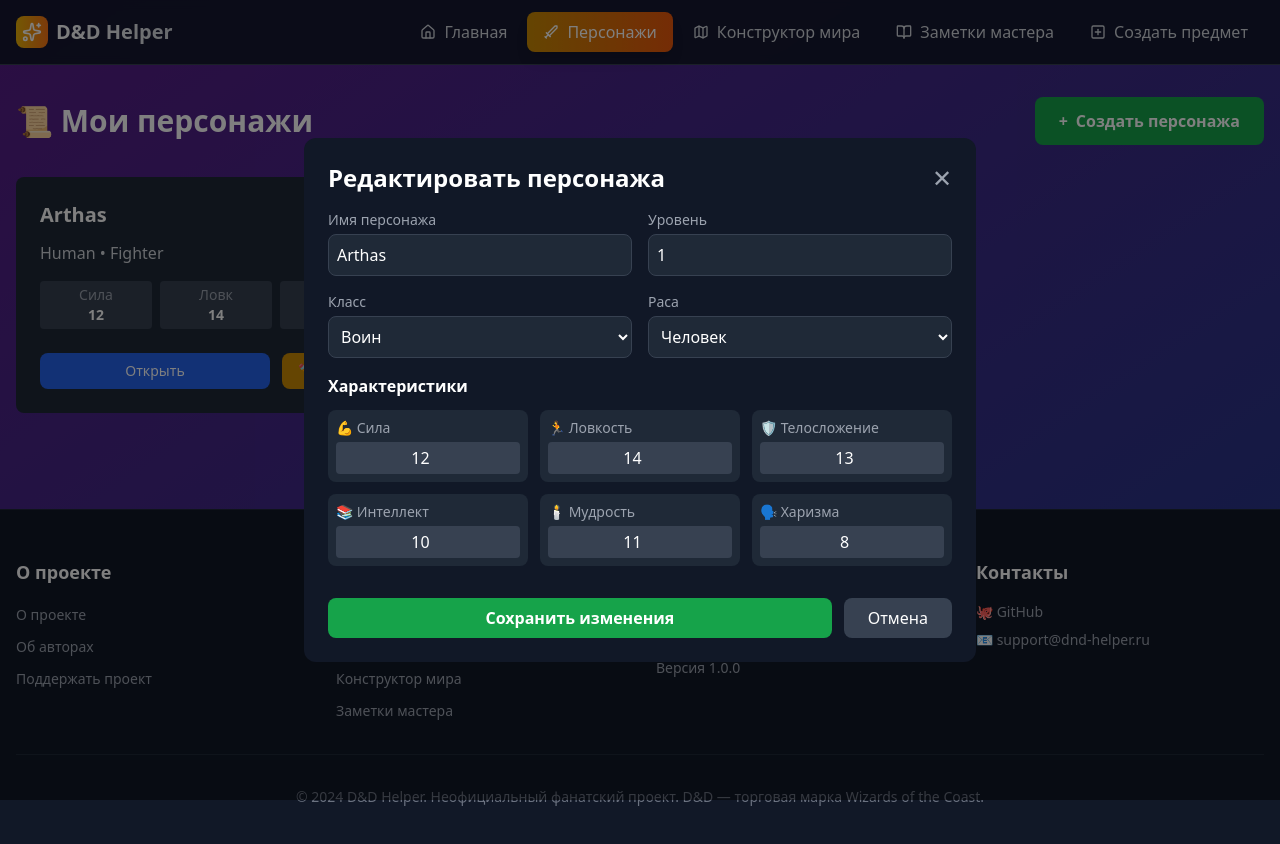
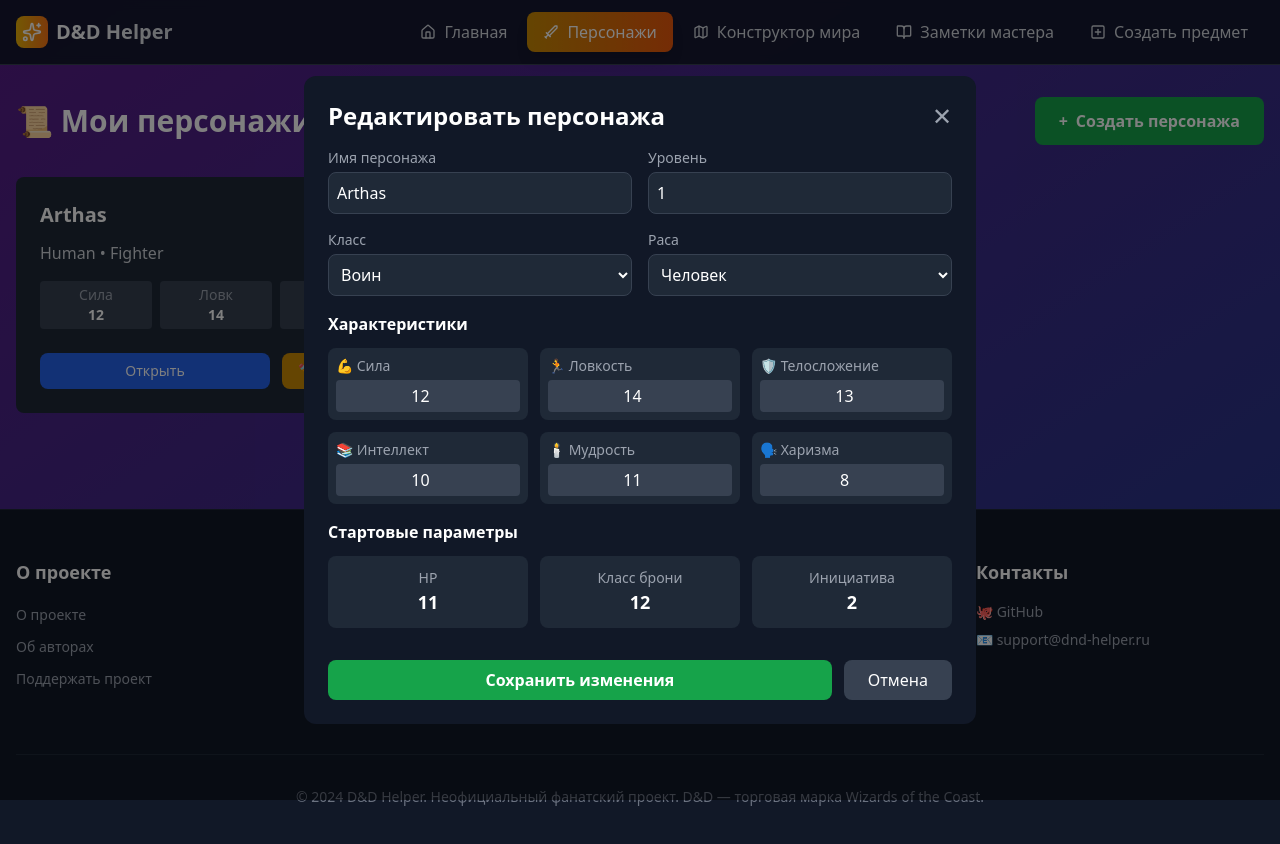
Before and after one commit to batatich/dnd-helper, a React (Vite) app: page /characters in a window 1280 px wide. Both pictures are taken after a click on the button "✏️". Shown: the top 844 px of the page. Built offline with nearby package versions, Linux system fonts and the light colour scheme.

Commit message:
Feat: character creator v1 is now on air

```diff
--- a/src/components/CharacterForm.tsx
+++ b/src/components/CharacterForm.tsx
@@ -1,6 +1,7 @@
 import { useState } from 'react'
 import { useCharacterStore } from '../stores/characterStore'
 import type { Character, Stats } from '../types/characters'
+import { calculateStartingDerivedStats } from '../utils/createCharacter'
 
 interface CharacterFormProps {
   character?: Character | null
@@ -48,6 +49,8 @@ export function CharacterForm({ character, onClose }: CharacterFormProps) {
     baseStats: character?.baseStats || defaultBaseStats,
   })
 
+  const previewDerivedStats = calculateStartingDerivedStats(formData.baseStats)
+
   const handleSubmit = (e: React.FormEvent) => {
     e.preventDefault()
 
@@ -67,11 +70,7 @@ export function CharacterForm({ character, onClose }: CharacterFormProps) {
         class: formData.class,
         race: formData.race,
         baseStats: formData.baseStats,
-        derivedStats: {
-          maxHp: 10,
-          armorClass: 10,
-          initiative: 0,
-        },
+        derivedStats: calculateStartingDerivedStats(formData.baseStats),
         inventory: [],
         equippedItems: defaultEquippedItems,
         createdAt: new Date().toISOString(),
@@ -191,6 +190,33 @@ export function CharacterForm({ character, onClose }: CharacterFormProps) {
           )}
         </div>
       </div>
+      <div>
+
+      <h3 className="text-white font-semibold mb-3">Стартовые параметры</h3>
+
+      <div className="grid grid-cols-3 gap-3">
+        <div className="bg-gray-800 rounded-lg p-3 text-center">
+          <div className="text-gray-400 text-sm">HP</div>
+          <div className="text-white font-bold text-lg">
+            {previewDerivedStats.maxHp}
+          </div>
+        </div>
+
+        <div className="bg-gray-800 rounded-lg p-3 text-center">
+          <div className="text-gray-400 text-sm">Класс брони</div>
+          <div className="text-white font-bold text-lg">
+            {previewDerivedStats.armorClass}
+          </div>
+        </div>
+
+        <div className="bg-gray-800 rounded-lg p-3 text-center">
+          <div className="text-gray-400 text-sm">Инициатива</div>
+          <div className="text-white font-bold text-lg">
+            {previewDerivedStats.initiative}
+          </div>
+        </div>
+      </div>
+    </div>
 
       <div className="flex gap-3 pt-4">
         <button
--- /dev/null
+++ b/src/utils/createCharacter.ts
@@ -0,0 +1,10 @@
+import type { DerivedStats, Stats } from '../types/characters'
+import { getModifier } from './stats'
+
+export function calculateStartingDerivedStats(baseStats: Stats): DerivedStats {
+  return {
+    maxHp: 10 + getModifier(baseStats.constitution),
+    armorClass: 10 + getModifier(baseStats.dexterity),
+    initiative: getModifier(baseStats.dexterity),
+  }
+}
```
